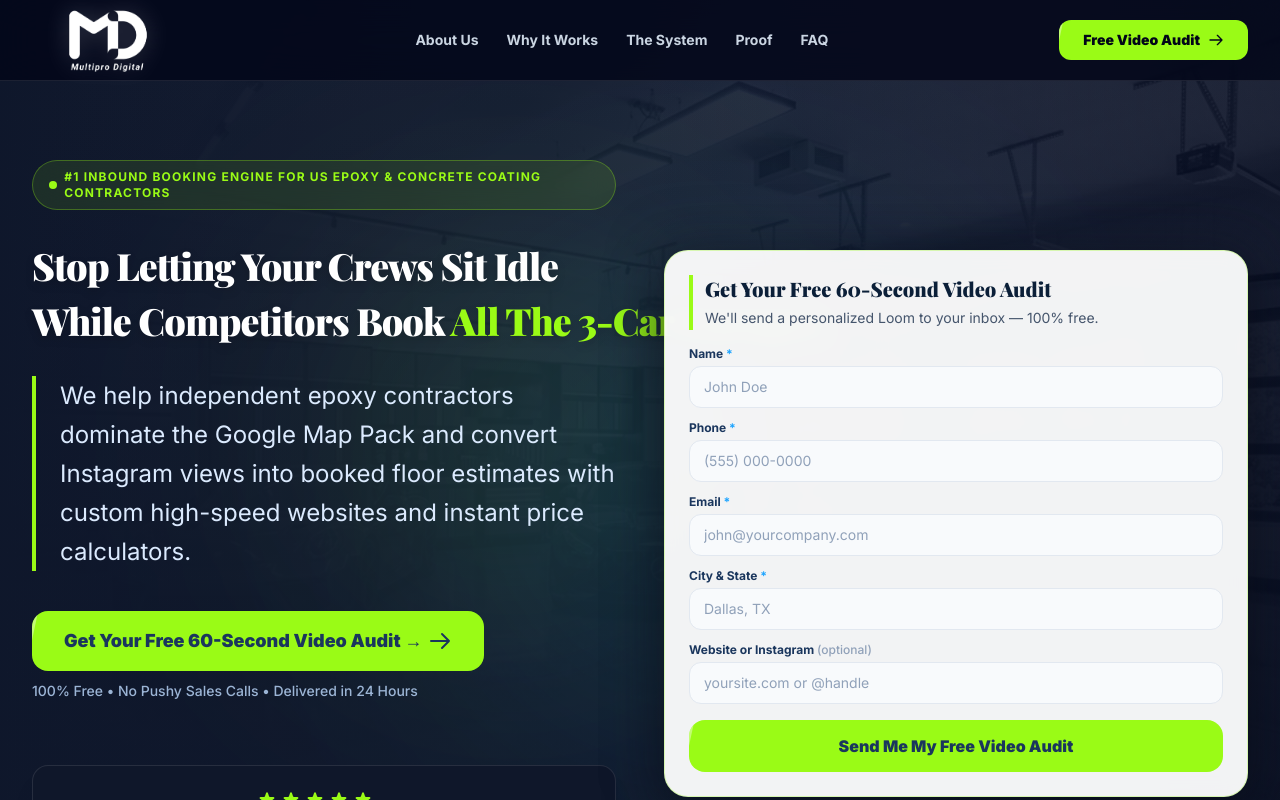
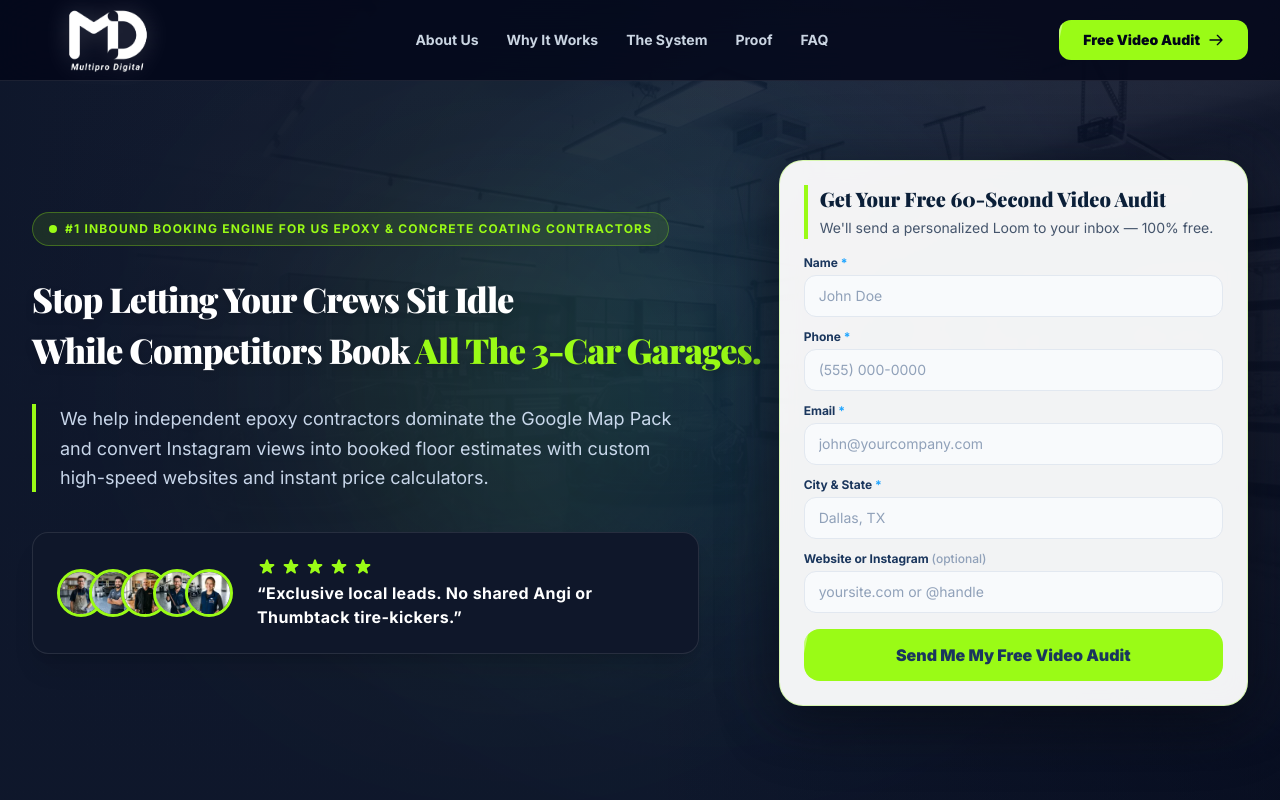
Before and after one commit to mahabubkabir40-ai/multipro-digital, a Next.js app: page / in a window 1280 px wide. Shown: the top 800 px of the page. Built offline with nearby package versions, Linux system fonts and the light colour scheme; a web font is replaced by a local one.

Commit message:
Increase breathing room and visual gap between Hero text and audit form

```diff
--- a/src/components/Hero.tsx
+++ b/src/components/Hero.tsx
@@ -37,28 +37,29 @@ export default function Hero() {
       </div>
 
       <div className="relative z-10 max-w-7xl mx-auto px-4 sm:px-6 lg:px-8 w-full">
-        <div className="grid lg:grid-cols-2 gap-10 lg:gap-12 items-center">
+        <div className="grid lg:grid-cols-12 gap-10 lg:gap-12 xl:gap-16 items-center">
 
-          {/* Left column: copy + CTA + trust */}
-          <div className="relative min-w-0">
+          {/* Left column: copy + trust (7 cols on lg, 7 cols on xl) */}
+          <div className="relative min-w-0 lg:col-span-7 pr-0 lg:pr-4">
 
             {/* Top Badge */}
-            <div className="inline-flex items-center gap-2 px-4 py-2 rounded-full border border-brand-lime/30 bg-brand-lime/10 lg:backdrop-blur-md mb-8">
+            <div className="inline-flex items-center gap-2 px-4 py-2 rounded-full border border-brand-lime/30 bg-brand-lime/10 lg:backdrop-blur-md mb-6 sm:mb-8">
               <span className="w-2 h-2 rounded-full bg-brand-lime animate-ping" />
               <span className="w-2 h-2 rounded-full bg-brand-lime absolute" />
-              <span className="text-brand-lime text-xs font-bold tracking-widest uppercase font-sans">#1 Inbound Booking Engine for US Epoxy & Concrete Coating Contractors</span>
+              <span className="text-brand-lime text-[11px] sm:text-xs font-bold tracking-widest uppercase font-sans">#1 Inbound Booking Engine for US Epoxy &amp; Concrete Coating Contractors</span>
             </div>
 
-            <h1 className="text-2xl sm:text-3xl lg:text-[1.85rem] xl:text-[2.35rem] font-serif font-black text-white leading-[1.25] tracking-tight mb-6 sm:mb-8 lg:drop-shadow-lg">
+            <h1 className="text-2xl sm:text-3xl lg:text-[1.75rem] xl:text-[2.15rem] font-serif font-black text-white leading-[1.25] tracking-tight mb-6 sm:mb-8 lg:drop-shadow-lg">
               <span className="block lg:whitespace-nowrap">Stop Letting Your Crews Sit Idle</span>
               <span className="block mt-1 sm:mt-2 lg:whitespace-nowrap">While Competitors Book <span className="text-brand-lime font-black">All The 3-Car Garages.</span></span>
             </h1>
 
-            <p className="mt-4 text-base sm:text-lg md:text-2xl text-blue-100 w-full sm:max-w-3xl font-sans leading-relaxed mb-8 sm:mb-10 border-l-4 border-brand-lime pl-4 sm:pl-6">
+            <p className="mt-4 text-sm sm:text-base md:text-lg text-blue-100/90 w-full sm:max-w-2xl font-sans leading-relaxed mb-8 sm:mb-10 border-l-4 border-brand-lime pl-4 sm:pl-6">
               We help independent epoxy contractors dominate the Google Map Pack and convert Instagram views into booked floor estimates with custom high-speed websites and instant price calculators.
             </p>
 
-            <div className="flex flex-col sm:flex-row gap-4 sm:gap-6 mb-12 sm:mb-16">
+            {/* CTA Button visible on mobile when form is below */}
+            <div className="flex flex-col sm:flex-row gap-4 sm:gap-6 mb-8 sm:mb-10 lg:hidden">
               <HeroCTA />
             </div>
 
@@ -98,8 +99,8 @@ export default function Hero() {
 
           </div>
 
-          {/* Right column: lead form (stacks below on mobile) */}
-          <div className="relative min-w-0 w-full">
+          {/* Right column: lead form (5 cols on desktop) */}
+          <div className="relative min-w-0 w-full lg:col-span-5">
             <HeroLeadForm />
           </div>
 
```
